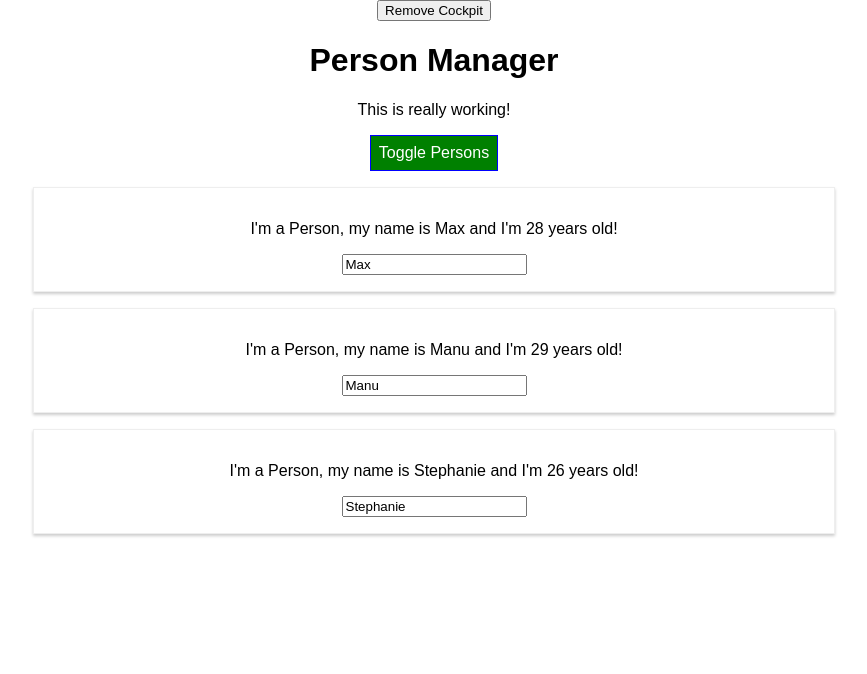
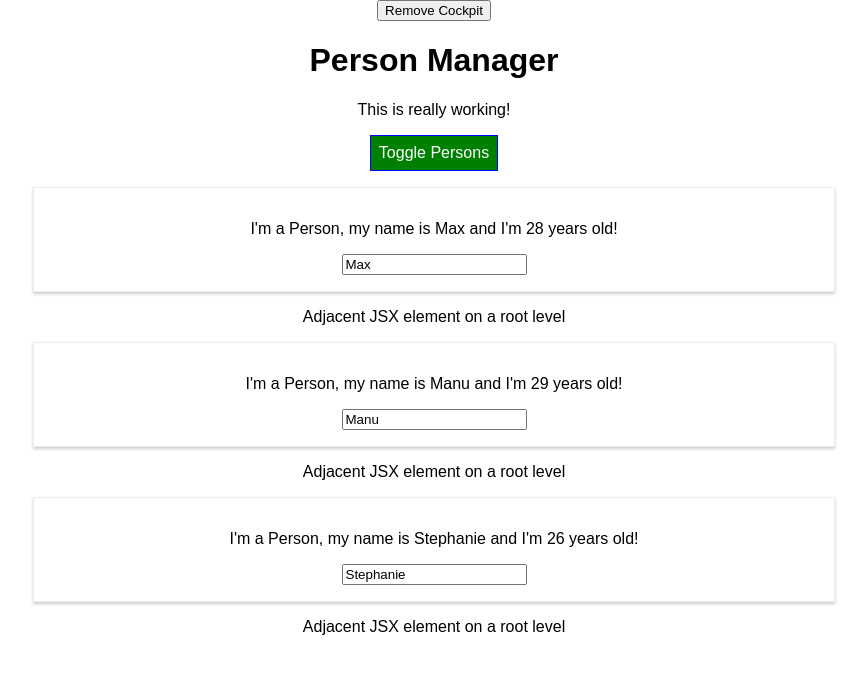
Before and after one commit to sdsunjay/react_tutorial, a React (Create React App) app: page / in a window 1280 px wide. Both pictures are taken after a click on the button "Toggle Persons". Shown: the top 674 px of the page, without its empty margins (206-1073 px from the left). Built offline with nearby package versions, Linux system fonts and the light colour scheme.

Commit message:
Rendering Adjacent JSX Elements

```diff
--- a/src/components/Persons/Person/Person.js
+++ b/src/components/Persons/Person/Person.js
@@ -1,19 +1,24 @@
 import React, {Component} from 'react';
 import './Person.css';
+import Aux from '../../hoc/Aux'
 
 class Person extends Component {
   constructor(props) {
     // Required step: always call the parent class' constructor
     super(props);
   }
+  /**
+
   shouldComponentUpdate(nextProps, nextState) {
     // return this.props == nextProps
     console.log('[Persons.js] shouldComponentUpdate');
     // if there has been a change in person's name,
     //re-render, otherwise don't
+    // this logic doesn't work for removing the last Person Component
     return (nextProps.name !== this.props.name)
 
   }
+  */
   render() {
     /* const rnd = Math.random();
   if (rnd > 0.1) {
@@ -21,13 +26,18 @@ class Person extends Component {
   } */
     console.log('[Person.js] rendering...');
     return (
+      <Aux>
       <div className="Person" >
         <p onClick={this.props.click}>
-      I'm a Person, my name is {this.props.name} and I'm {this.props.age} years old!
+            I'm a Person, my name is {this.props.name} and I'm {this.props.age} years old!
         </p>
         <p>{this.props.children}</p>
         <input type="text" onChange={this.props.changed} value={this.props.name}/>
       </div>
+      <div>
+        <p>Adjacent JSX element on a root level</p>
+      </div>
+      </Aux>
     );
   }
 }
--- /dev/null
+++ b/src/components/hoc/Aux.js
@@ -0,0 +1,3 @@
+const aux = props => props.children;
+
+export default aux;
```
